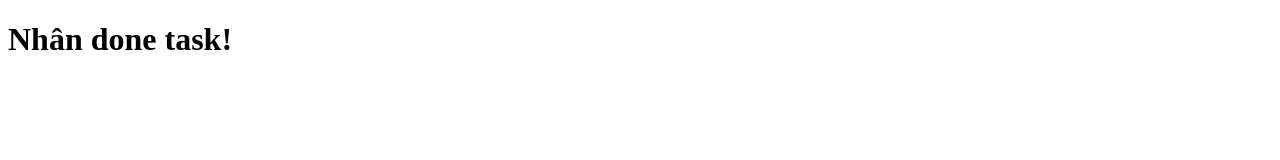
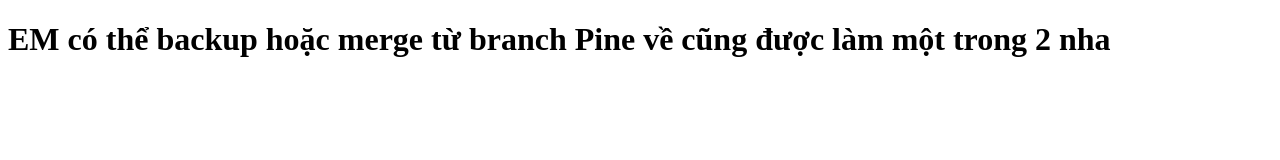
Before and after one commit to pbl20252026/NhanNguyen, a plain HTML site: page index.html in a window 1280 px wide. Drawn offline with Linux system fonts and the light colour scheme.

Commit message:
Update index.html

```diff
--- a/index.html
+++ b/index.html
@@ -6,6 +6,6 @@
   <title>Document</title>
 </head>
 <body>
-  <h1>Nhân done task!</h1>
+  <h1>EM có thể backup hoặc merge từ branch Pine về cũng được làm một trong 2 nha</h1>
 </body>
 </html>
```
